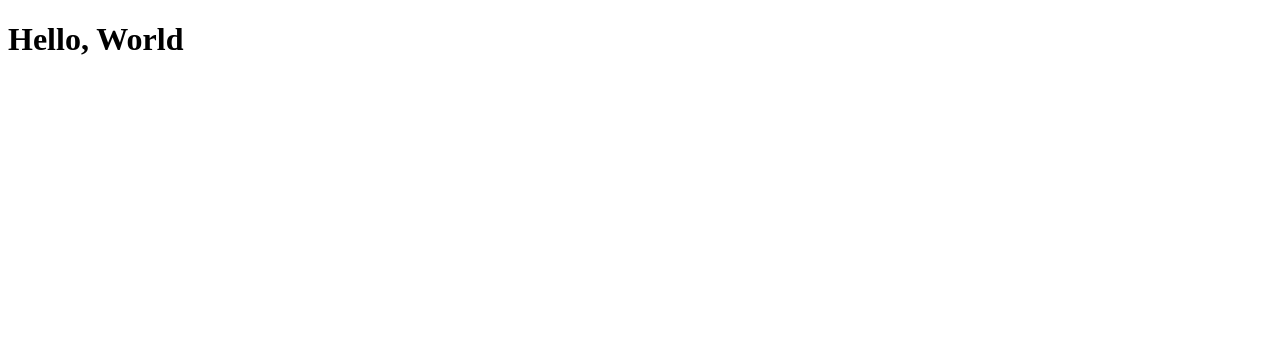
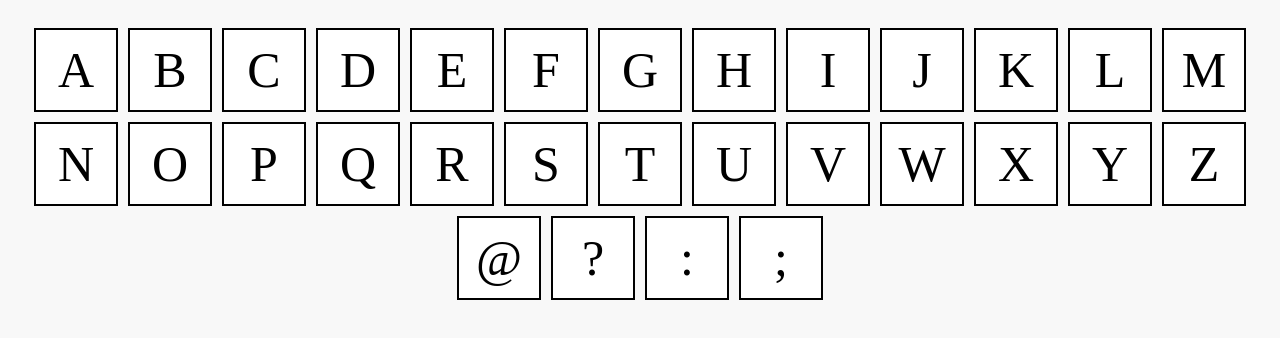
Before and after one commit to toniayuqizhang/rabbit-hole, a plain HTML site: page index.html in a window 1280 px wide. Drawn offline with Linux system fonts and the light colour scheme.

Commit message:
commited

```diff
--- a/index.html
+++ b/index.html
@@ -3,9 +3,61 @@
 <head>
     <meta charset="UTF-8">
     <meta name="viewport" content="width=device-width, initial-scale=1.0">
-    <title>Document</title>
+    <title>Times New Roman Glyphs</title>
+    <style>
+        body {
+            font-family: 'Times New Roman', serif;
+            display: flex;
+            flex-wrap: wrap;
+            gap: 10px;
+            justify-content: center;
+            padding: 20px;
+            background-color: #f8f8f8;
+        }
+        .glyph {
+            font-size: 50px;
+            width: 80px;
+            height: 80px;
+            display: flex;
+            align-items: center;
+            justify-content: center;
+            border: 2px solid black;
+            background-color: white;
+            cursor: pointer;
+            transition: transform 0.2s, background-color 0.3s;
+        }
+        .glyph:active {
+            background-color: lightblue;
+        }
+        .expanded {
+            position: fixed;
+            top: 50%;
+            left: 50%;
+            transform: translate(-50%, -50%) scale(2);
+            z-index: 10;
+            background-color: white;
+            border: 3px solid black;
+        }
+    </style>
 </head>
 <body>
-    <h1>Hello, World</h1>
+    <script>
+        const glyphs = ['A', 'B', 'C', 'D', 'E', 'F', 'G', 'H', 'I', 'J', 'K', 'L', 'M', 'N', 'O', 'P', 'Q', 'R', 'S', 'T', 'U', 'V', 'W', 'X', 'Y', 'Z', '@', '?', ':', ';'];
+
+        glyphs.forEach(letter => {
+            let div = document.createElement('div');
+            div.className = 'glyph';
+            div.textContent = letter;
+            div.addEventListener('click', function() {
+                if (this.classList.contains('expanded')) {
+                    this.classList.remove('expanded');
+                } else {
+                    document.querySelectorAll('.glyph').forEach(el => el.classList.remove('expanded'));
+                    this.classList.add('expanded');
+                }
+            });
+            document.body.appendChild(div);
+        });
+    </script>
 </body>
 </html>
```
Also changed, not shown: 1 other file.
